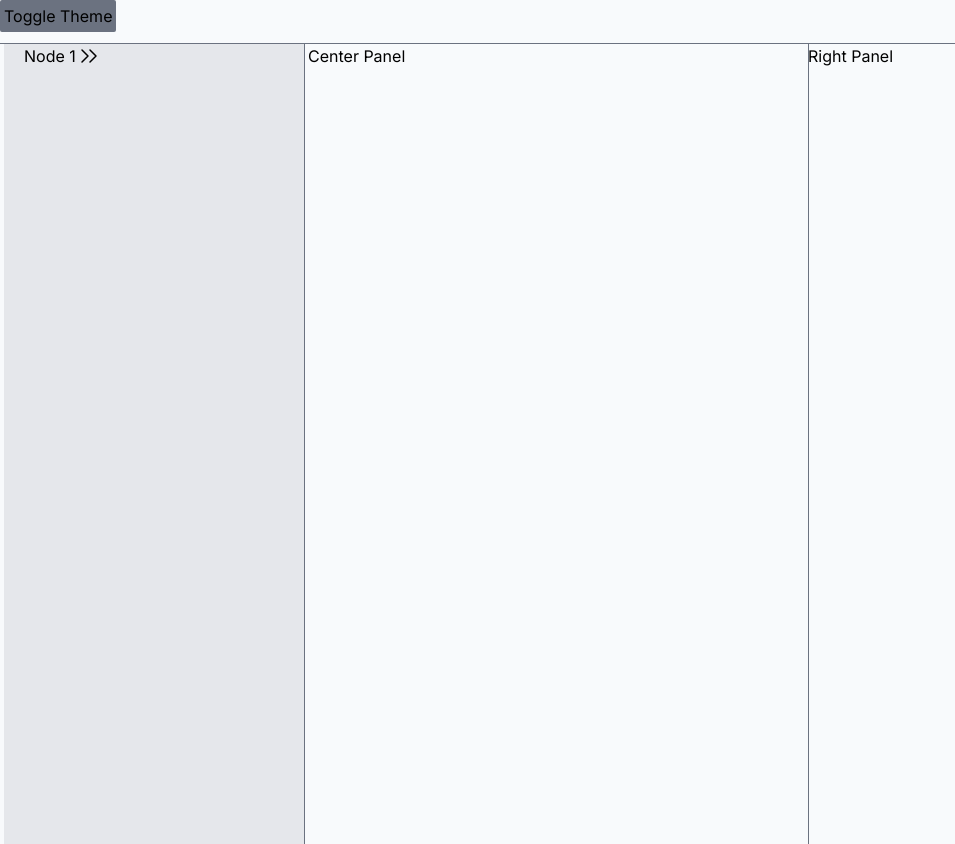
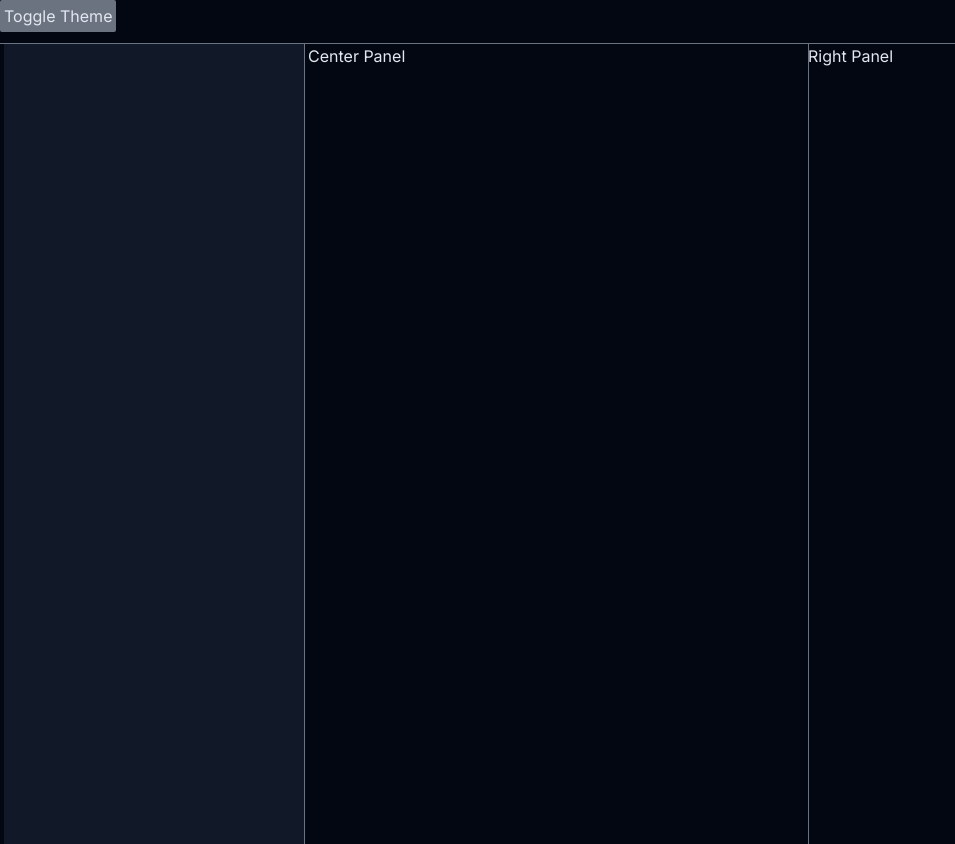
Before and after one commit to wahecode/rabab, a Next.js app in the folder rabab-app/: page / in a window 1280 px wide. Shown: the whole page, without its empty margins (0-955 px from the left). Built offline with nearby package versions, Linux system fonts and the light colour scheme.

Commit message:
initial commit for modal

```diff
--- a/rabab-app/app/app.js
+++ b/rabab-app/app/app.js
@@ -6,32 +6,34 @@ import ResizeablePanel from './components/PanelContainer/ResizeablePanel';
 import Panel from './components/PanelContainer/Panel';
 import { Tree } from './components/Tree/Tree';
 import NavigationContainer from './components/NavigationContainer';
+import SideWindow from './components/SideWindow';
 
 export default function App(props) {
-    const collections = [
-        {
-            id: "0",
-            label: "Node 1",
-            children: [
-                {
-                    id: "0-0",
-                    label: "Node 1-1",
-                },
-                {
-                    id: "0-2",
-                    label: "Node 1-2",
-                },
-            ],
-        },
-    ];
+    // const collections = [
+    //     {
+    //         id: "0",
+    //         label: "Node 1",
+    //         children: [
+    //             {
+    //                 id: "0-0",
+    //                 label: "Node 1-1",
+    //             },
+    //             {
+    //                 id: "0-2",
+    //                 label: "Node 1-2",
+    //             },
+    //         ],
+    //     },
+    // ];
     const theme = useSelector((state) => state.theme.value)
     return (
-        <div class={theme}>
+        <div className={theme}>
             <div className='bg-slate-50 dark:bg-gray-950 text-black dark:text-slate-200'>
                 <NavigationContainer />
                 <PanelContainer>
                     <ResizeablePanel minwidth="300px" maxwidth="500px" className="bg-gray-200 dark:bg-gray-900">
-                        <Tree data={collections} />
+                        {/* <Tree data={collections} /> */}
+                        <SideWindow />
                     </ResizeablePanel>
 
                     <Panel>
--- /dev/null
+++ b/rabab-app/app/components/Modal/index.js
@@ -0,0 +1,18 @@
+import React from 'react'
+
+export default function Modal({ isVisible, children, onCloseHanlder }) {
+    if (isVisible) {
+        return (
+            <div className='fixed inset-0 bg-black dark:bg:white bg-opacity-25 backdrop-blur-sm flex justify-center items-center'>
+                <div className='flex flex-col'>
+                    <button className='text-xl place-self-end' onClick={onCloseHanlder}>X</button>
+                    <div className='bg-white p-2 border rounded-xl w-96 h-64'>
+                        {children}
+                    </div>
+                </div>
+            </div>
+        )
+    } else {
+        return null;
+    }
+}
--- /dev/null
+++ b/rabab-app/app/components/SideWindow/index.js
@@ -0,0 +1,11 @@
+import React from 'react'
+import Modal from '../Modal'
+
+export default function SideWindow() {
+    return (
+        <div>
+            {/* <Modal >My Modal Content</Modal> */}
+
+        </div>
+    )
+}
--- a/rabab-app/app/slices/themeToggleSlice.js
+++ b/rabab-app/app/slices/themeToggleSlice.js
@@ -3,7 +3,7 @@ import { createSlice } from '@reduxjs/toolkit';
 export const ThemeToggleSlice = createSlice({
     name: 'themeToggle',
     initialState: {
-        value: 'light',
+        value: 'dark',
     },
     reducers: {
         toggleTheme: (state) => {
```
